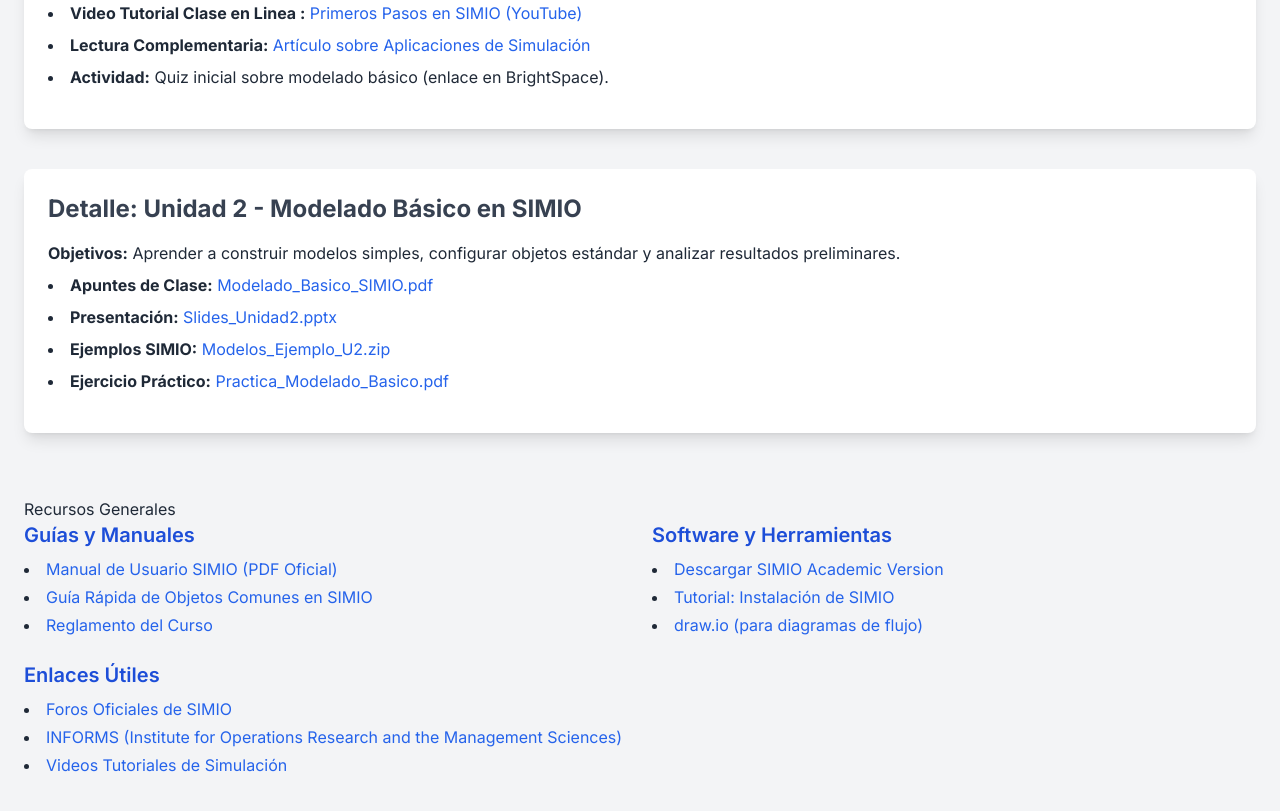
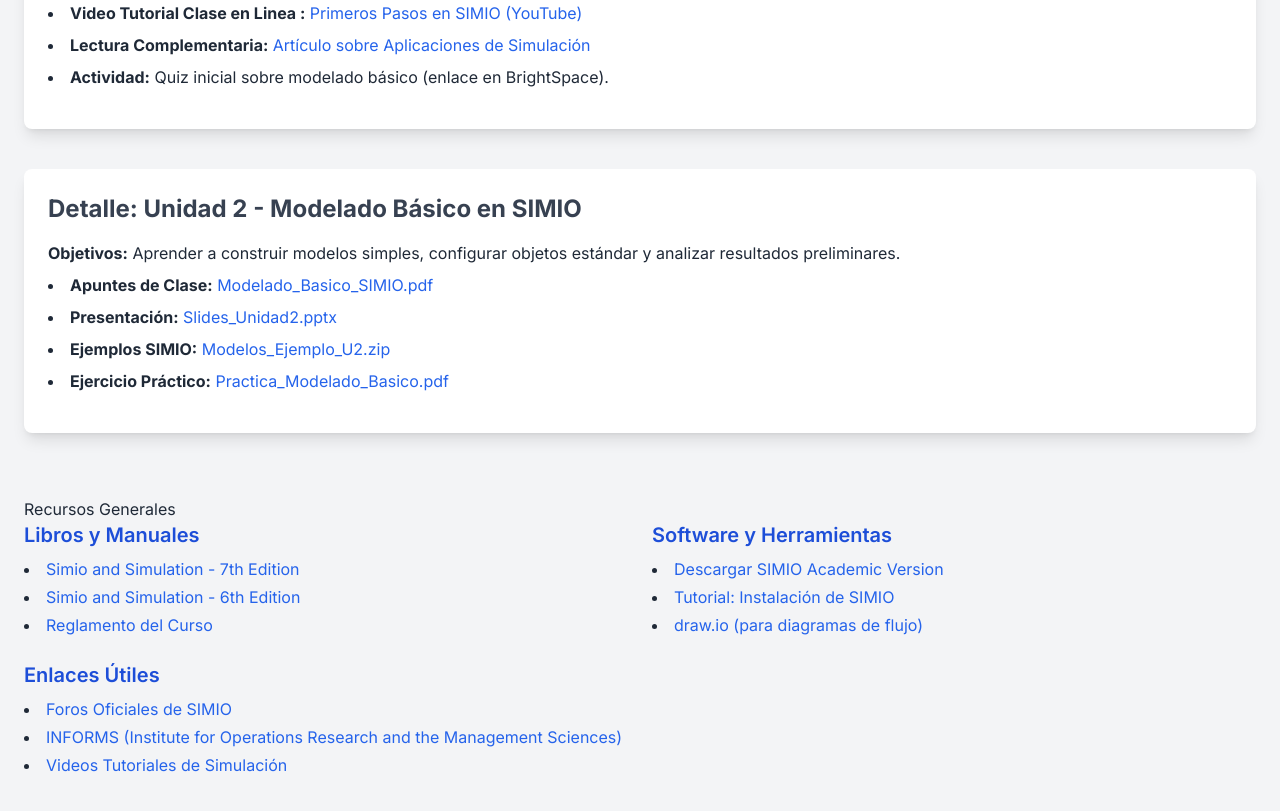
Before and after one commit to drcruzm/verano, a plain HTML site: page index.html in a window 1280 px wide. Shown: the part 2387-3198 px from the top of the page. Drawn offline with nearby package versions, Linux system fonts and the light colour scheme.

Commit message:
Add files via upload

```diff
--- a/index.html
+++ b/index.html
@@ -114,13 +114,13 @@
                     </div>
 
                     <div class="bg-green-50 p-6 rounded-lg shadow">
-                        <h3 class="text-xl font-semibold text-green-600 mb-3">Acceso Rápido</h3>
+                        <h3 class="text-xl font-semibold text-green-600 mb-3"><strong>Acceso Rápido</strong></h3>
                         <div class="space-y-3">
                             <a href="https://www.dropbox.com/t/GPEC3uIvfvKbbrPF"
                              class="block btn btn-secondary w-full text-center"
                              target="_blank" rel="noopener noreferrer"><strong>Descargar SIMIO
                                  (Academic)</strong></a>
-                            <a href="#calendario" class="block btn btn-secondary w-full text-center">Próximo Examen: 12 de Junio</a>
+                            <a href="#calendario" class="block btn btn-secondary w-full text-center">Próximo Examen Parcial : 12 de Junio</a>
                         </div>
                     </div>
                 </div>
@@ -198,11 +198,12 @@
             <h2 class="section-title">Recursos Generales</h2>
             <div class="grid grid-cols-1 md:grid-cols-2 gap-6">
                 <div class="card">
-                    <h3 class="text-xl font-semibold text-blue-700 mb-2">Guías y Manuales</h3>
+                    <h3 class="text-xl font-semibold text-blue-700 mb-2">Libros y Manuales</h3>
                     <ul class="list-disc list-inside space-y-1">
-                        <li><a href="https://textbook.simio.com/SASMAA7/" class="text-blue-600 hover:underline">Manual de Usuario SIMIO (PDF Oficial)</a></li>
-                        <li><a href="#" class="text-blue-600 hover:underline">Guía Rápida de Objetos Comunes en SIMIO</a></li>
-                        <li><a href="#" class="text-blue-600 hover:underline">Reglamento del Curso</a></li>
+                        <li><a href="https://textbook.simio.com/SASMAA7/" target="_blank" class="text-blue-600 hover:underline">Simio and Simulation - 7th Edition</a></li>
+                        <li><a href="https://www.simio.com/publications/simio-and-simulation-modeling-analysis-applications-6th-edition/"
+                            target="_blank" class="text-blue-600 hover:underline">Simio and Simulation - 6th Edition</a></li>
+                        <li><a href="#" target="_blank" class="text-blue-600 hover:underline">Reglamento del Curso</a></li>
                     </ul>
                 </div>
                 <div class="card" id="recursos-software">
```
